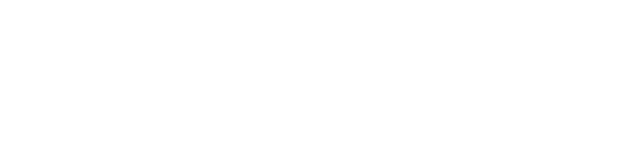
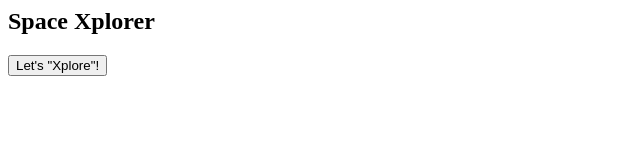
Before and after one commit to AmongUsSussyBaka42069/SpaceXplorationProject, a plain HTML site: page index.html in a window 1280 px wide. Shown: the whole page, without its empty margins (0-640 px from the left). Drawn offline with nearby package versions, Linux system fonts and the light colour scheme.

Commit message:
Update index.html

```diff
--- a/index.html
+++ b/index.html
@@ -1,7 +1,10 @@
 <html>
   <head>
     <Title>SpaceXplorer</Title>
+    <script src="https://cdn.jsdelivr.net/npm/bootstrap@5.1.3/dist/js/bootstrap.bundle.min.js" integrity="sha384-ka7Sk0Gln4gmtz2MlQnikT1wXgYsOg+OMhuP+IlRH9sENBO0LRn5q+8nbTov4+1p" crossorigin="anonymous"></script>
   </head>
   <body>
+    <h2> Space Xplorer </h2>
+    <button onclick="Start()">Let's "Xplore"!</button>
   </body>
 </html>
```
